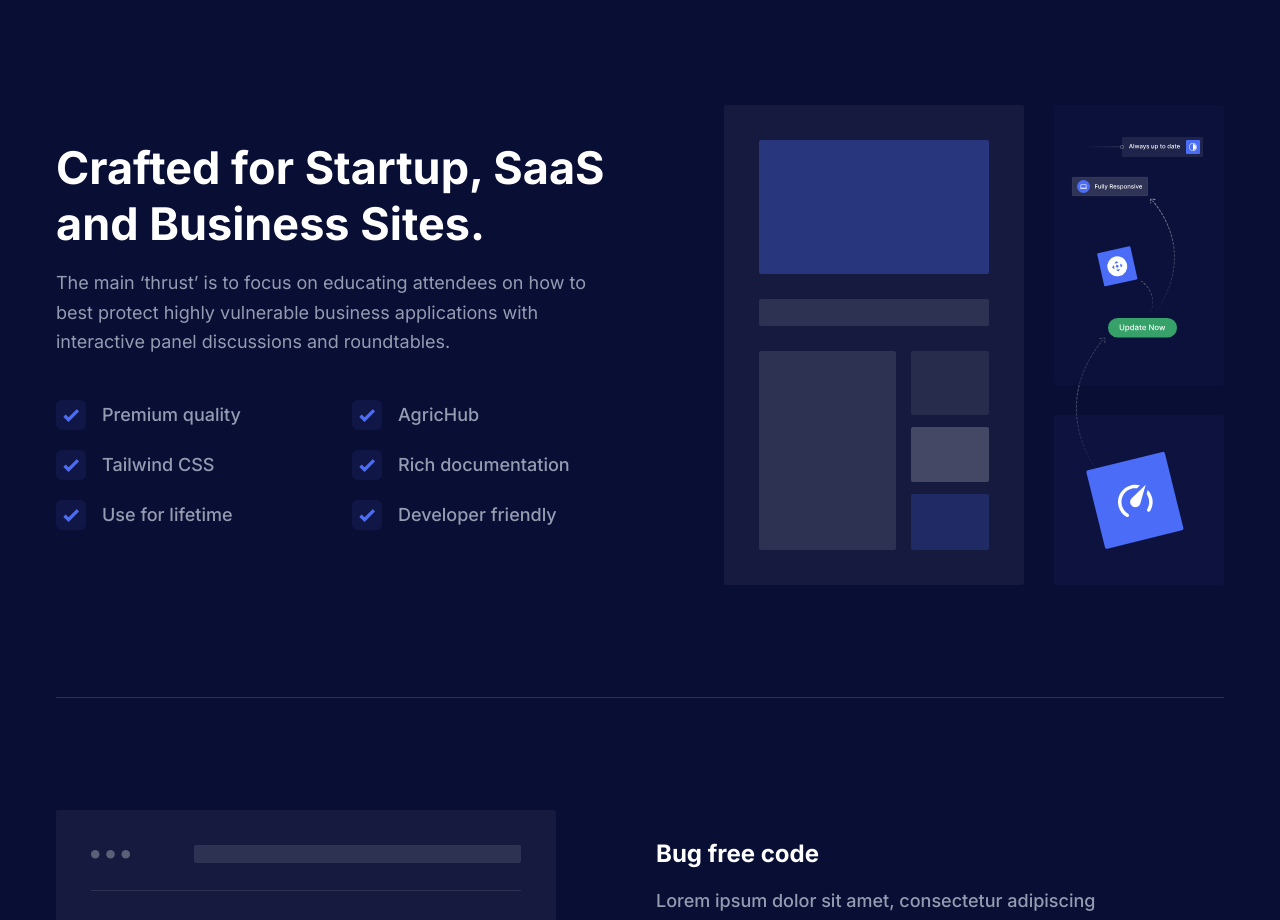
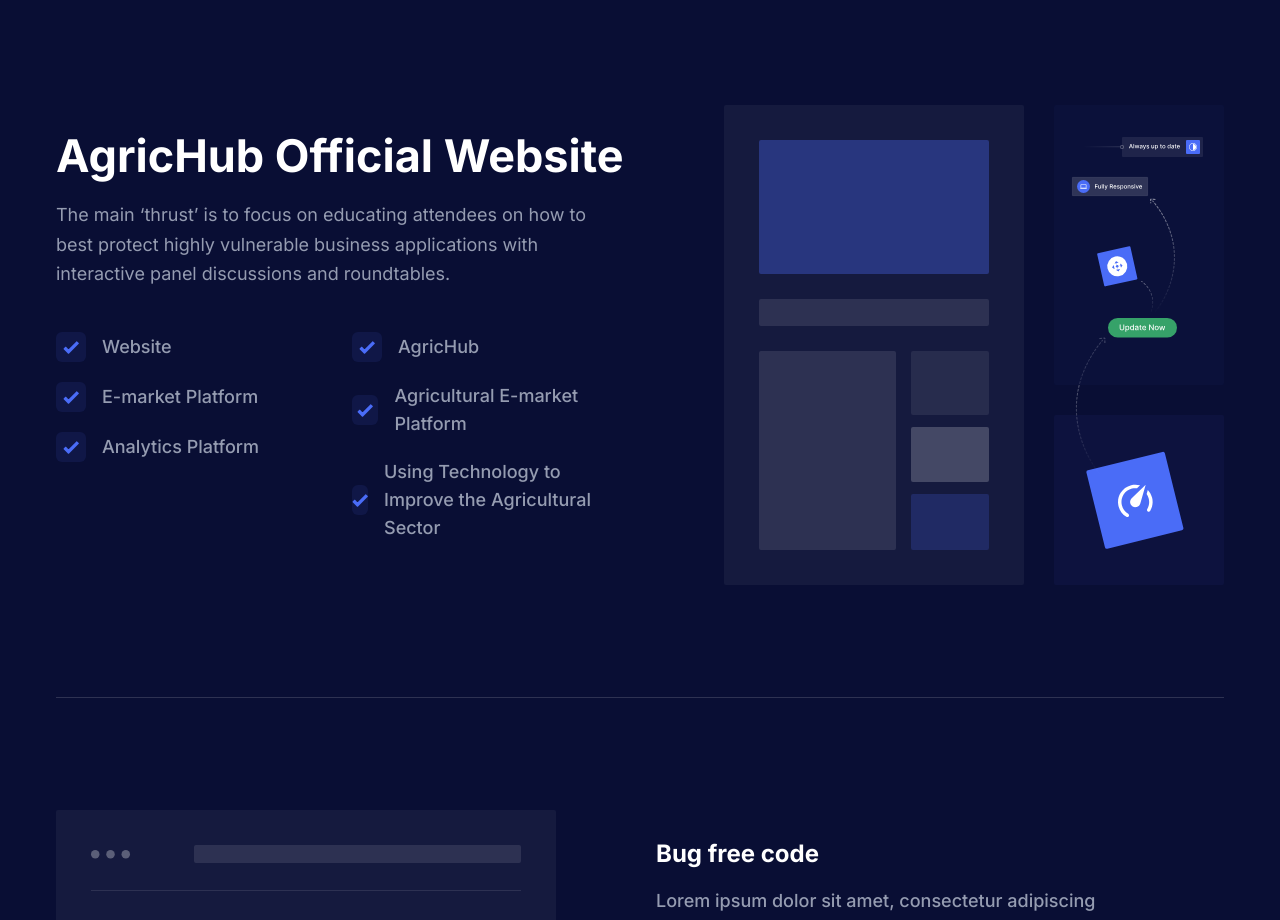
Before and after one commit to AgricHub/AgricHub-Emarket, a Next.js app in the folder website/: page / in a window 1280 px wide. Shown: the part 2800-3720 px from the top of the page. Built offline with nearby package versions, Linux system fonts and the light colour scheme.

Commit message:
Update AboutSectionOne.tsx

```diff
--- a/website/components/About/AboutSectionOne.tsx
+++ b/website/components/About/AboutSectionOne.tsx
@@ -24,7 +24,7 @@
           <div className="-mx-4 flex flex-wrap items-center">
             <div className="w-full px-4 lg:w-1/2">
               <SectionTitle
-                title="Crafted for Startup, SaaS and Business Sites."
+                title="AgricHub Official Website"
                 paragraph="The main ‘thrust’ is to focus on educating attendees on how to best protect highly vulnerable business applications with interactive panel discussions and roundtables."
                 mb="44px"
               />
@@ -35,15 +35,15 @@
               >
                 <div className="mx-[-12px] flex flex-wrap">
                   <div className="w-full px-3 sm:w-1/2 lg:w-full xl:w-1/2">
-                    <List text="Premium quality" />
-                    <List text="Tailwind CSS" />
-                    <List text="Use for lifetime" />
+                    <List text="Website" />
+                    <List text="E-market Platform" />
+                    <List text="Analytics Platform" />
                   </div>
 
                   <div className="w-full px-3 sm:w-1/2 lg:w-full xl:w-1/2">
                     <List text="AgricHub" />
-                    <List text="Rich documentation" />
-                    <List text="Developer friendly" />
+                    <List text="Agricultural E-market Platform" />
+                    <List text="Using Technology to Improve the Agricultural Sector" />
                   </div>
                 </div>
               </div>
```
